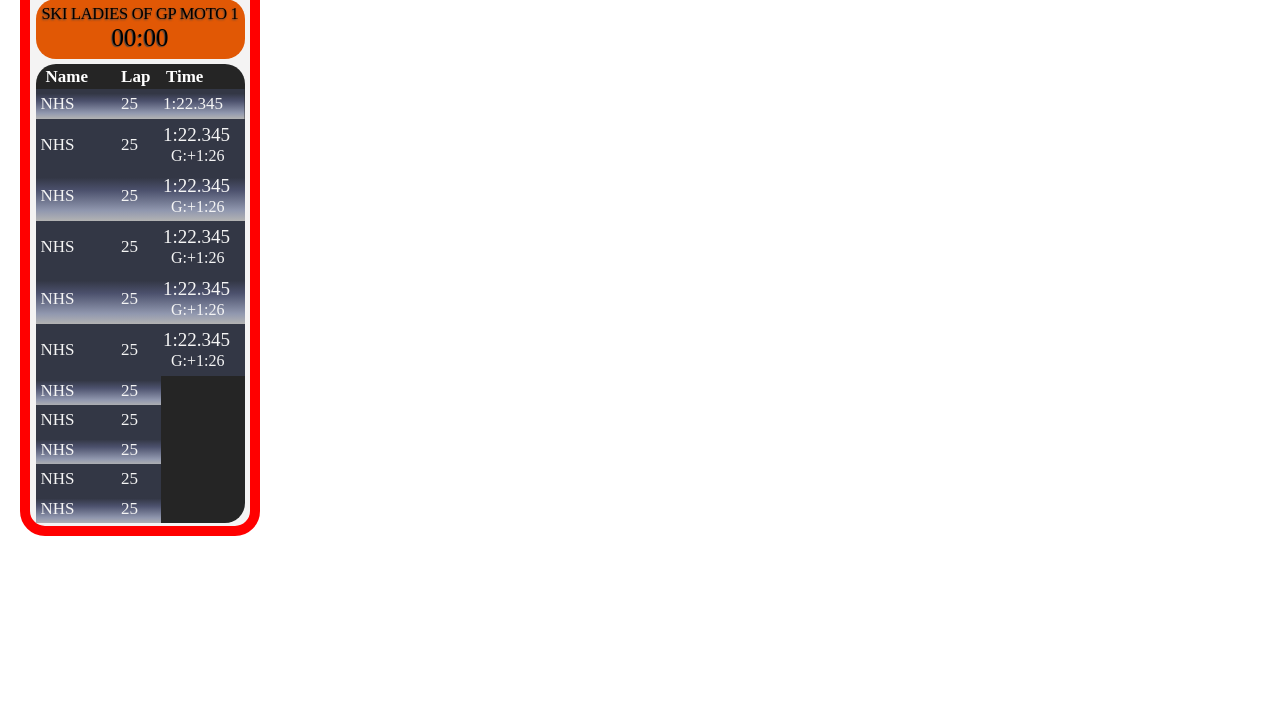
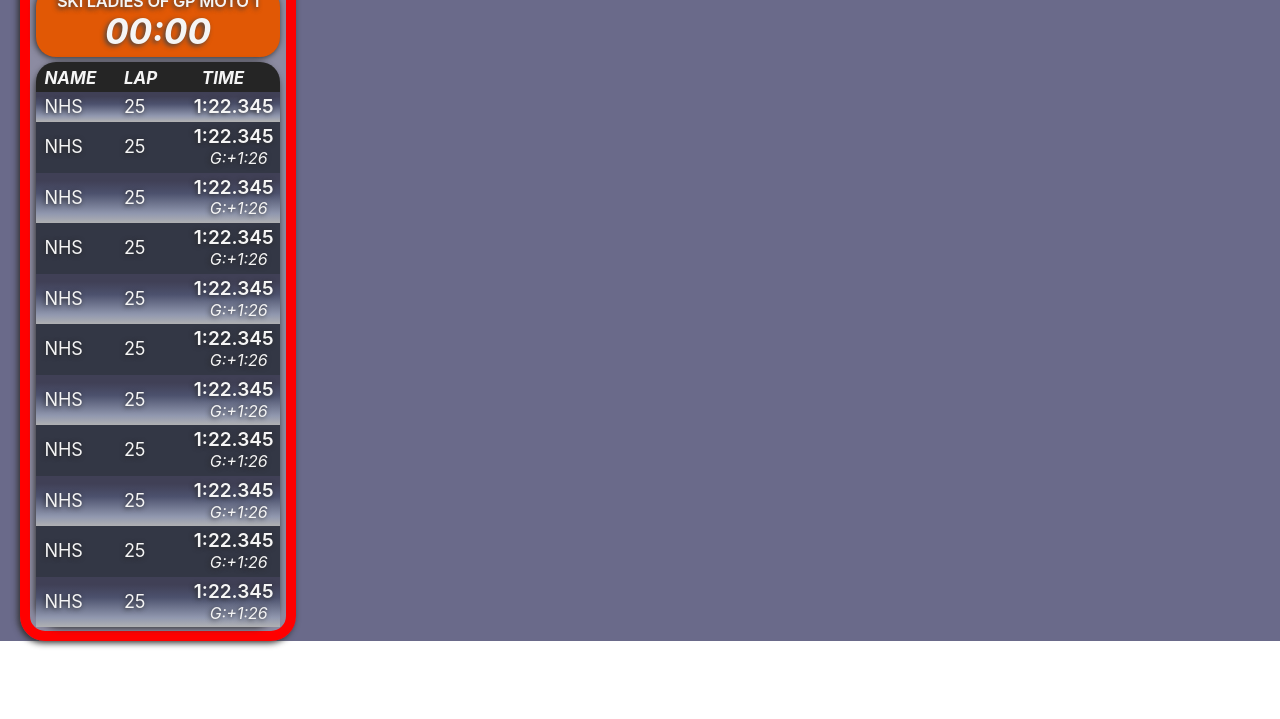
Before and after one commit to rselvasoyak/raceDisplayBar, a website: page tvVersion.html in a window 1280 px wide. Shown: the part 101-820 px from the top of the page. Drawn offline with Linux system fonts and the light colour scheme.

Commit message:
main TV Version styling is done

```diff
--- a/styles/sass/abstract/mediaQueries/_tvMediaQuery.scss
+++ b/styles/sass/abstract/mediaQueries/_tvMediaQuery.scss
@@ -1,3 +1,5 @@
+
+
 @media (max-width: 1200px) {
 
 }
--- a/styles/sass/pages/_resultsVersion.scss
+++ b/styles/sass/pages/_resultsVersion.scss
@@ -22,7 +22,7 @@ main{
         padding: .5rem 0;
         margin: 1rem 0 .5rem 0;
         background-color: green;
-        box-shadow: -1px 1px 2px #252525;
+        box-shadow: -1px 1px 6px #252525;
         display: flex;
         justify-content: space-around;
         align-items: center;
@@ -102,6 +102,7 @@ main{
         align-content: space-between;
         justify-content: center;
         margin: .5rem 0 1rem 0;
+        box-shadow: -2px 2px 6px #303030;
         table{
             text-align: left;
             // border: 2px solid green;
--- a/styles/sass/pages/_tvVersion.scss
+++ b/styles/sass/pages/_tvVersion.scss
@@ -1,23 +1,28 @@
+html{
+    background: transparent;
+}
 main{
-    height: 100vh;
     justify-content:flex-start;
     align-items: flex-start;
-    margin-top: 2rem;
-    background-color: transparent;
+    background-color: rgb(106, 106, 138);
 }
 .mainFrame {
     margin-left: 2rem;
-    width: 22rem;
+    max-width: 20vw;
     border: 10px solid red;
     box-sizing: content-box;
     border-radius: 25px;
-    background-color: rgba($color: #d9d7d7, $alpha: 0.3);
+    color: whitesmoke;
+    background-color: rgba(217, 215, 215, 0.3);
     display: flex;
     align-items: center;
     flex-direction: column;
-    padding: 3px 0;
+    padding: 4px 0;
+    box-shadow: -2px 2px 6px #303030;
+    font-family: 'Inter', sans-serif;
     .logo, .timer, .racerData {
         border-radius: 20px;
+        box-shadow: -1px 1px 6px #303030;
     }
     .logo{
         width: 96%;
@@ -27,7 +32,6 @@ main{
         background-color: #252525;
         display: flex;
         img{
-            // border: 2px solid blue;
             max-width: 100%;
             width: 100%;
             max-height: 100%;
@@ -37,9 +41,7 @@ main{
     }
     .timer{
         width: 95%;
-        // max-height: 25%;
-        // border: 2px solid blue;
-        padding: .6rem .2rem;
+        padding: .5rem 0rem;
         box-sizing: border-box;
         margin: 5px 0;
         background-color: #E15805;
@@ -48,21 +50,27 @@ main{
         justify-content: space-evenly;
         align-content: center;
         p, time{
-            // border: 2px solid green;
             text-align: center;
             align-self: center;
         }
         p{
+            width: 100%;
             font-size: 1.65rem;
             text-transform: uppercase;
             margin: 0;
-            padding: 0 .2rem;
+            padding: 0rem;
             letter-spacing: -.3px;
-            text-shadow: -.5px .5px 2px #464545;
+            font-weight: 600;
+            text-shadow: -1.5px 1.5px 5px #343434;
+            span {
+                    display: inline-block;
+                }
         }
         time{
-            font-size: 2.5rem;
-            text-shadow: -1px 1px 1px #464545;
+            font-size: 3.5rem;
+            font-weight: 700;
+            text-shadow: -2px 2px 5px #464545;
+            font-style: italic;
         }
     }
     .racerData{
@@ -77,70 +85,58 @@ main{
             text-align: left;
             font-size: 1.7rem;
             width: 100%;
-            padding-left: 5%;
             border-radius: 20px;
             table-layout: auto;
             align-self: center;
             border-collapse: collapse;
             background-color: #252525;
+            thead tr th,
+            tbody tr td {
+                padding-left: 2.7rem;
+            }
             thead{
                 text-align: left;
-                color: white;
                 box-sizing: border-box;
                 width: 100%;
-                // border: 2px solid red;
                 tr{
                     width: 100%;
                     th{
-                        // border: 2px solid pink;
-                        padding: .3rem .2rem;
+                        padding: .7rem .2rem .4rem .8rem;
+                        text-transform: uppercase;
+                        font-style: italic;
                     }
-                }
-                th:first-child{
-                    // border: 2px solid blue;
-                    padding-left: 1rem;
-                    padding-right: 0;
-                    width: 40%;
-                }
-                th:last-child {
-                    // border: 2px solid blue;
-                    width: 40%;
-                    padding-left: .5rem;
-                    padding-right: 0;
                 }
             }
             tbody{
                 color: whitesmoke;
+                font-size: 1.8rem;
                 tr td{
-                    padding: .5rem 0 .5rem .2rem;
-                }
-                tr td:first-child{
-                    padding-left: .5rem;
-                    padding-right: 0;
+                    padding: .4rem .6rem .4rem .8rem;
+                    width: calc(100% / 3);
+                    text-shadow: -1px 1px 5px #252525;
+                    &:last-child{
+                        padding-left: 0rem;
+                    }
                 }
                 tr:nth-child(odd){
-                    background:linear-gradient(to bottom,#333745 15%,
+                    background:linear-gradient(to bottom,#404056 15%,
                         #4c516d 40%,
                         #9198af 80%,
                         rgb(179, 179, 179) 100%);
-                    // border-radius: 20px;
                 }
                 tr:nth-child(even){
                     background-color: #333745;
-                }
-                tr:last-child{
-                    border-radius: 20px;
+
                 }
                 .racerTime{
                     font-size: 1.9rem;
-                }
-                span{
-                    padding: 0;
-                    margin: 0;
+                    font-weight: 600;
                 }
                 .additionalInfo{
                     font-size: 1.6rem;
-                    padding-left: 10%;
+                    position: relative;
+                    right: -20%;
+                    font-style: italic;
                 }
             }
         }
--- a/tvVersion.html
+++ b/tvVersion.html
@@ -14,7 +14,10 @@
             </div>
             <div class="timer">
                 <p>
-                    ski ladies of gp moto 1
+                    ski ladies of gp
+                    <span>
+                        moto 1
+                    </span>
                 </p>
                 <time>
                     00:00
@@ -34,7 +37,7 @@
                         <tr>
                             <td>NHS</td>
                             <td>25</td>
-                            <td>1:22.345</td>
+                            <td class="racerTime">1:22.345</td>
                         </tr>
                         <tr>
                             <td>NHS</td>
@@ -90,53 +93,52 @@
                         <tr>
                             <td>NHS</td>
                             <td>25</td>
-                            <!-- <td>
+                            <td>
                                 <div class="timeInfo">
                                     <span class="racerTime">1:22.345</span>
                                     <span class="additionalInfo">G:+1:26</span>
                                 </div>
-                            </td> -->
+                            </td>
                         </tr>
                         <tr>
                             <td>NHS</td>
                             <td>25</td>
-                            <!-- <td>
+                            <td>
                                 <div class="timeInfo">
                                     <span class="racerTime">1:22.345</span>
                                     <span class="additionalInfo">G:+1:26</span>
                                 </div>
-                            </td> -->
+                            </td>
                         </tr>
-                        <!-- Add more racer data rows as needed -->
                         <tr>
                             <td>NHS</td>
                             <td>25</td>
-                            <!-- <td>
+                            <td>
                                 <div class="timeInfo">
                                     <span class="racerTime">1:22.345</span>
                                     <span class="additionalInfo">G:+1:26</span>
                                 </div>
-                            </td> -->
+                            </td>
                         </tr>
                         <tr>
                             <td>NHS</td>
                             <td>25</td>
-                            <!-- <td>
+                            <td>
                                 <div class="timeInfo">
                                     <span class="racerTime">1:22.345</span>
                                     <span class="additionalInfo">G:+1:26</span>
                                 </div>
-                            </td> -->
+                            </td>
                         </tr>
                         <tr>
                             <td>NHS</td>
                             <td>25</td>
-                            <!-- <td>
+                            <td>
                                 <div class="timeInfo">
                                     <span class="racerTime">1:22.345</span>
                                     <span class="additionalInfo">G:+1:26</span>
                                 </div>
-                            </td> -->
+                            </td>
                         </tr>
                     </tbody>
                 </table>
```
Also changed, not shown: styles/styles.css.
